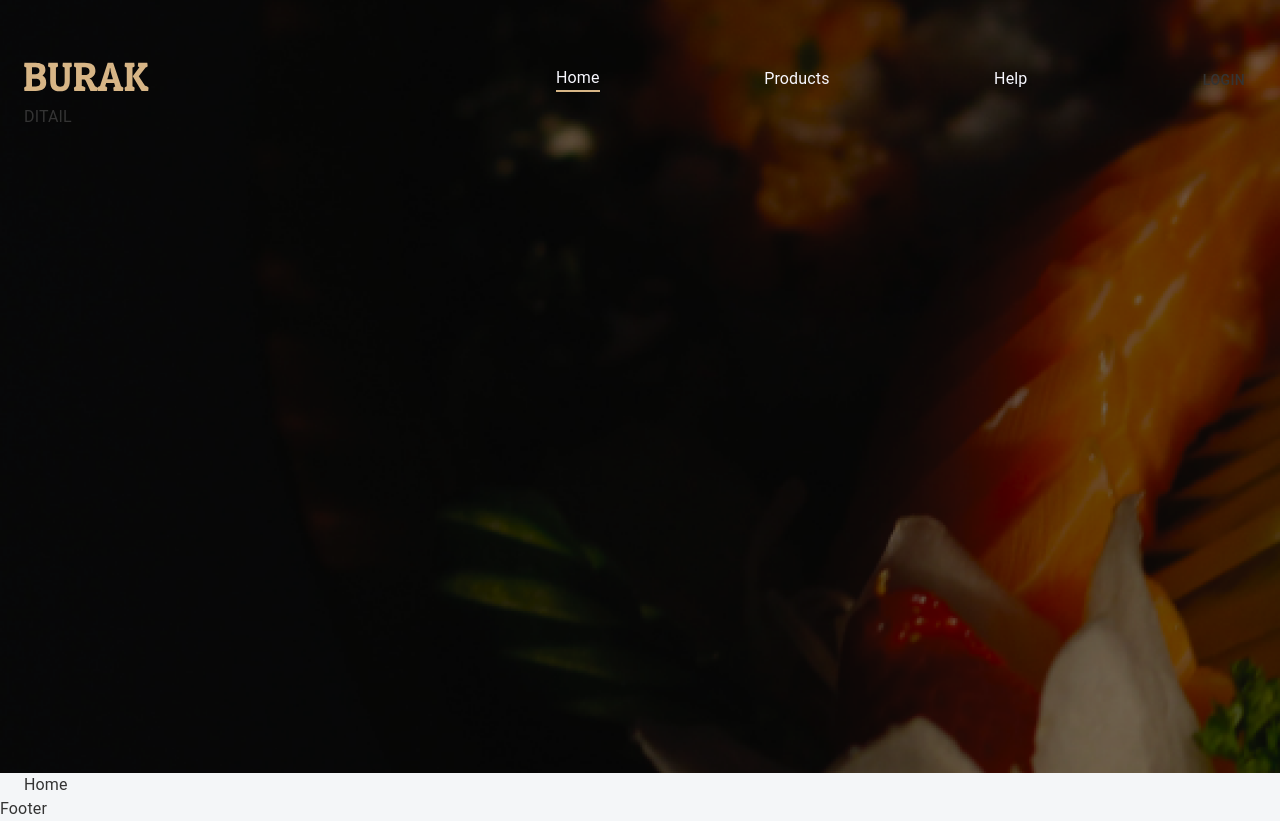
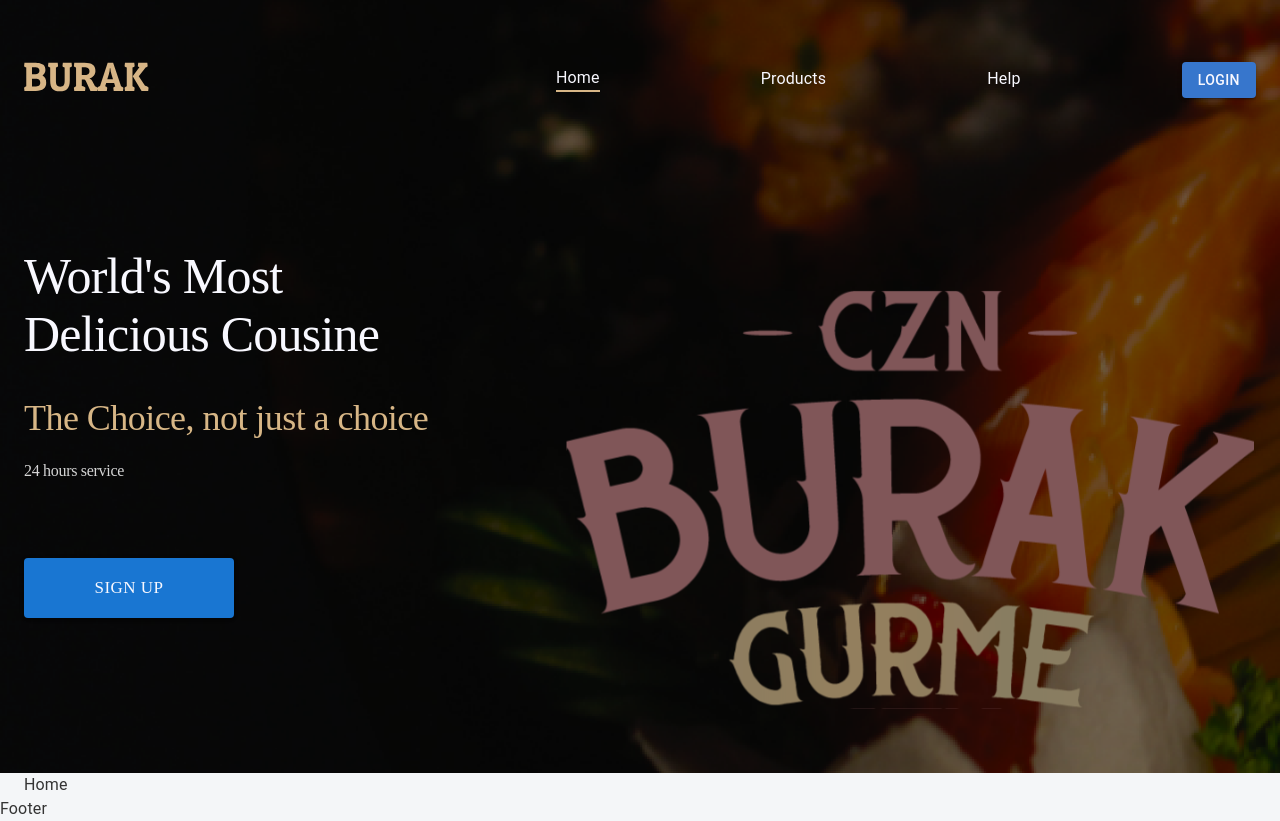
Before and after one commit to javokhirMuminov/burack-react, a React (Create React App) app: page / in a window 1280 px wide. Built offline with nearby package versions, Linux system fonts and the light colour scheme.

Commit message:
fix: develop homrNavbar header component

```diff
--- a/src/app/components/headers/HomeNavbar.tsx
+++ b/src/app/components/headers/HomeNavbar.tsx
@@ -39,7 +39,7 @@
 
          {!authMember ? (
           <Box>
-            <Button className="login-button">Login</Button>
+            <Button variant="contained" className="login-button">Login</Button>
           </Box>
           ) : (
             <img className="user-avatar"
@@ -49,7 +49,26 @@
           ) }
          </Stack>
       </Stack>
-      <Stack>DITAIL</Stack>
+      <Stack className={"header-frame"}>
+        <Stack className={"detail"}>
+          <Box className={"head-main-text"}>World's Most Delicious Cousine</Box>
+          <Box className={"wel-txt"}>The Choice, not just a choice</Box>
+          <Box className={"service-txt"}>24 hours service</Box>
+          <Box className={"sugnup"}>
+            {!authMember ? (
+              <Button variant="contained"
+                className={"sugnup-botton"}
+              >SIGN UP</Button>
+            ) : null}
+          </Box>
+
+        </Stack>
+        <Box className={"logo-frame"}>
+          <div className="logo-img"></div>
+        </Box>
+
+
+      </Stack>
     </Container>
   </div>
 
--- a/src/css/navbar.css
+++ b/src/css/navbar.css
@@ -32,12 +32,12 @@
   align-items:center;
 }
 
-.home-navbar .navbar-container.menu .links .login-button {
+.home-navbar .navbar-container .menu  .links  .login-button {
   background: #3776cc;
   color:#f8f8ff;
 }
 
-.home-navbar .navbar-container.menu .user-avatar {
+.home-navbar .navbar-container .menu .user-avatar {
   width: 50px;
   height: 50px;
   border-radius: 24px;
@@ -76,3 +76,91 @@
 .hover-line div.hover-line::after {
   transform-origin: 0% 50%;
 }
+
+/*DETAILS*/
+.home-navbar .navbar-container .header-frame {
+  margin-top:  142px;
+  height: 462px;
+  display: flex;
+  flex-direction: row;
+  justify-content: space-between;
+}
+
+
+.home-navbar .navbar-container .header-frame .detail {
+  width: 510px;
+  display: flex;
+  flex-direction: column;
+
+}
+
+
+.home-navbar .navbar-container .header-frame .detail .head-main-text {
+  width: 450px;
+  height: 150px;
+  font-family:"Roboto Serif";
+  font-size: 50px;
+  font-style: normal;
+  font-weight: 500;
+  line-height: normal;
+  letter-spacing: -0.75px;
+  color: #f8f8ff;
+}
+
+.home-navbar .navbar-container .header-frame .detail .wel-txt {
+  width: 510px;
+  height: 42px;
+  font-family: "Roboto Serif";
+  font-size: 36px;
+  font-style: normal;
+  font-weight: 400;
+  line-height: normal;
+  letter-spacing: -0.54px;
+  color:#d7b686;
+}
+
+.home-navbar .navbar-container .header-frame .detail  .service-txt {
+  width: 153px;
+  height:23px ;
+  margin-top: 23px;
+  font-family: normal;
+  font-weight: 400;
+  line-height: normal;
+  letter-spacing : -0.3px;
+  color: #d5d5d5;
+}
+
+.home-navbar .navbar-container .detail .sugnup {
+  margin-top: 73px;
+
+}
+
+.home-navbar .navbar-container .detail .sugnup-botton {
+  width: 210px;
+  height: 60px;
+  border-radius: 4px;
+  background:#1976d2;
+  color: #f8f8ff;
+  text-align: center;
+  font-family: Poppins;
+  font-size: 17px;
+  font-style:  normal;
+  font-weight: 400;
+  line-height: normal;
+}
+
+
+.home-navbar .navbar-container  .logo-frame {
+  width: 690px;
+  margin-top: 43px;
+  height: 419px;
+}
+
+.home-navbar .navbar-container  .logo-frame .logo-img {
+  width: 100%;
+  height: 100%;
+  background: url("/public/icons/Logo\ Large.svg");
+  background-size:contain;
+  background-repeat: no-repeat;
+  filter: invert(25%);
+}
```
